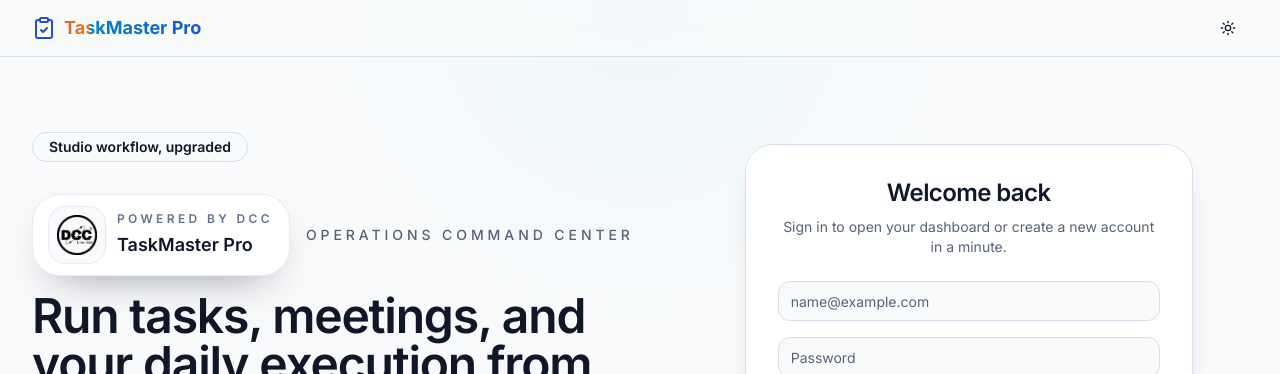
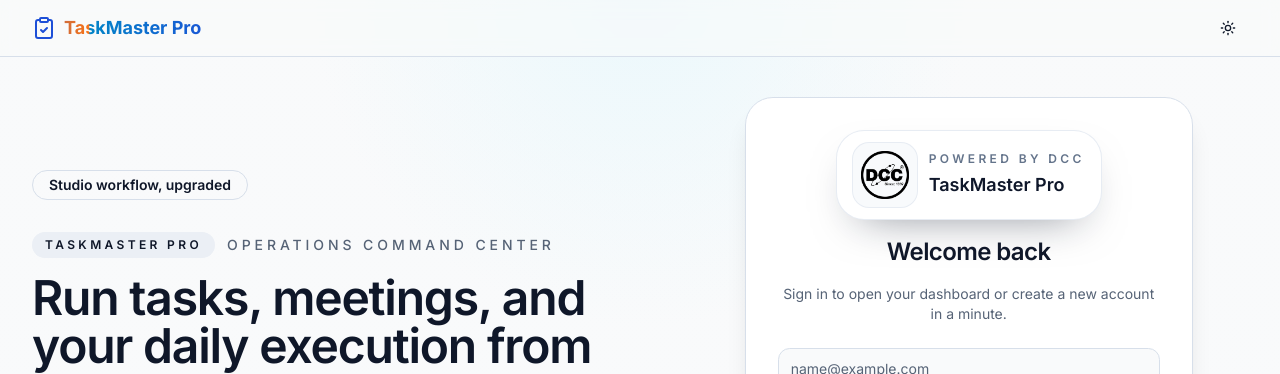
Before and after one commit to akkibansode8563-boop/taskmanagerpro, a Next.js app: page /login in a window 1280 px wide. Shown: the top 374 px of the page. Built offline with nearby package versions, Linux system fonts and the light colour scheme; no server answers.

Commit message:
Move DCC logo into login card header

```diff
--- a/src/app/login/page.tsx
+++ b/src/app/login/page.tsx
@@ -12,22 +12,10 @@
         </Badge>
 
         <div className="space-y-4">
-          <div className="flex flex-col gap-4 sm:flex-row sm:items-center">
-            <div className="flex w-fit items-center gap-3 rounded-[28px] border border-slate-200/80 bg-white px-4 py-3 shadow-[0_18px_45px_-24px_rgba(15,23,42,0.55)]">
-              <div className="relative h-14 w-14 overflow-hidden rounded-2xl bg-slate-50 ring-1 ring-slate-200/80">
-                <Image
-                  src="/dcc-logo-back.png"
-                  alt="DCC company logo"
-                  fill
-                  className="object-contain p-2"
-                  priority
-                />
-              </div>
-              <div>
-                <p className="text-xs font-semibold uppercase tracking-[0.28em] text-slate-500">Powered by DCC</p>
-                <p className="mt-1 text-lg font-semibold text-slate-900">TaskMaster Pro</p>
-              </div>
-            </div>
+          <div className="flex items-center gap-3">
+            <Badge variant="secondary" className="rounded-full px-3 py-1 text-xs font-semibold uppercase tracking-[0.28em]">
+              TaskMaster Pro
+            </Badge>
             <span className="text-sm font-medium uppercase tracking-[0.28em] text-muted-foreground">Operations command center</span>
           </div>
 
@@ -59,7 +47,22 @@
       </section>
 
       <section className="mx-auto w-full max-w-md rounded-[28px] border bg-card/95 p-6 shadow-xl backdrop-blur md:p-8">
-        <div className="mb-6 flex flex-col space-y-2 text-center">
+        <div className="mb-6 flex flex-col items-center space-y-4 text-center">
+          <div className="flex w-fit items-center gap-3 rounded-[28px] border border-slate-200/80 bg-white px-4 py-3 shadow-[0_18px_45px_-24px_rgba(15,23,42,0.55)]">
+            <div className="relative h-16 w-16 overflow-hidden rounded-2xl bg-slate-50 ring-1 ring-slate-200/80">
+              <Image
+                src="/dcc-logo-back.png"
+                alt="DCC company logo"
+                fill
+                className="object-contain p-2"
+                priority
+              />
+            </div>
+            <div className="text-left">
+              <p className="text-xs font-semibold uppercase tracking-[0.28em] text-slate-500">Powered by DCC</p>
+              <p className="mt-1 text-lg font-semibold text-slate-900">TaskMaster Pro</p>
+            </div>
+          </div>
           <h2 className="text-2xl font-semibold tracking-tight">Welcome back</h2>
           <p className="text-sm text-muted-foreground">
             Sign in to open your dashboard or create a new account in a minute.
```
